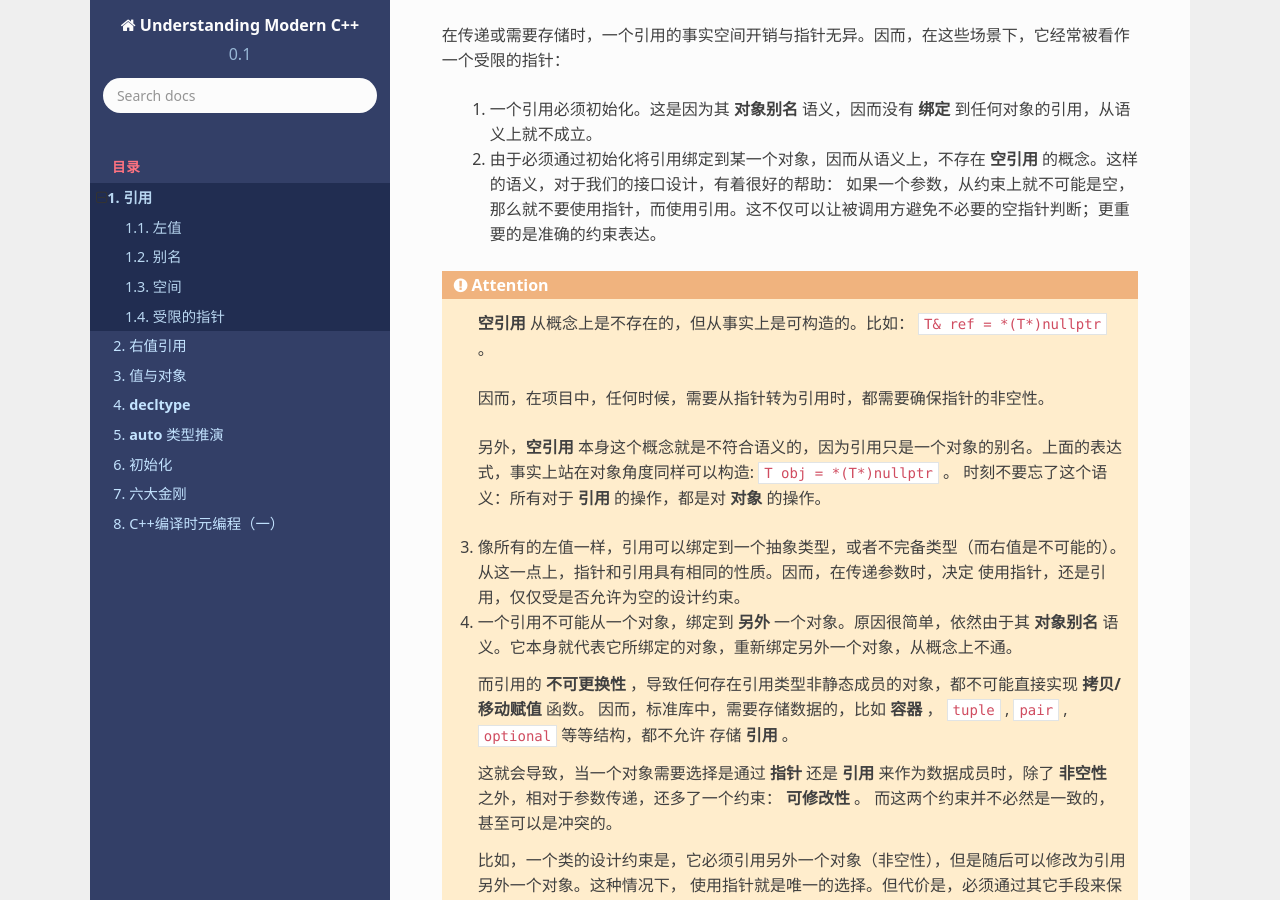
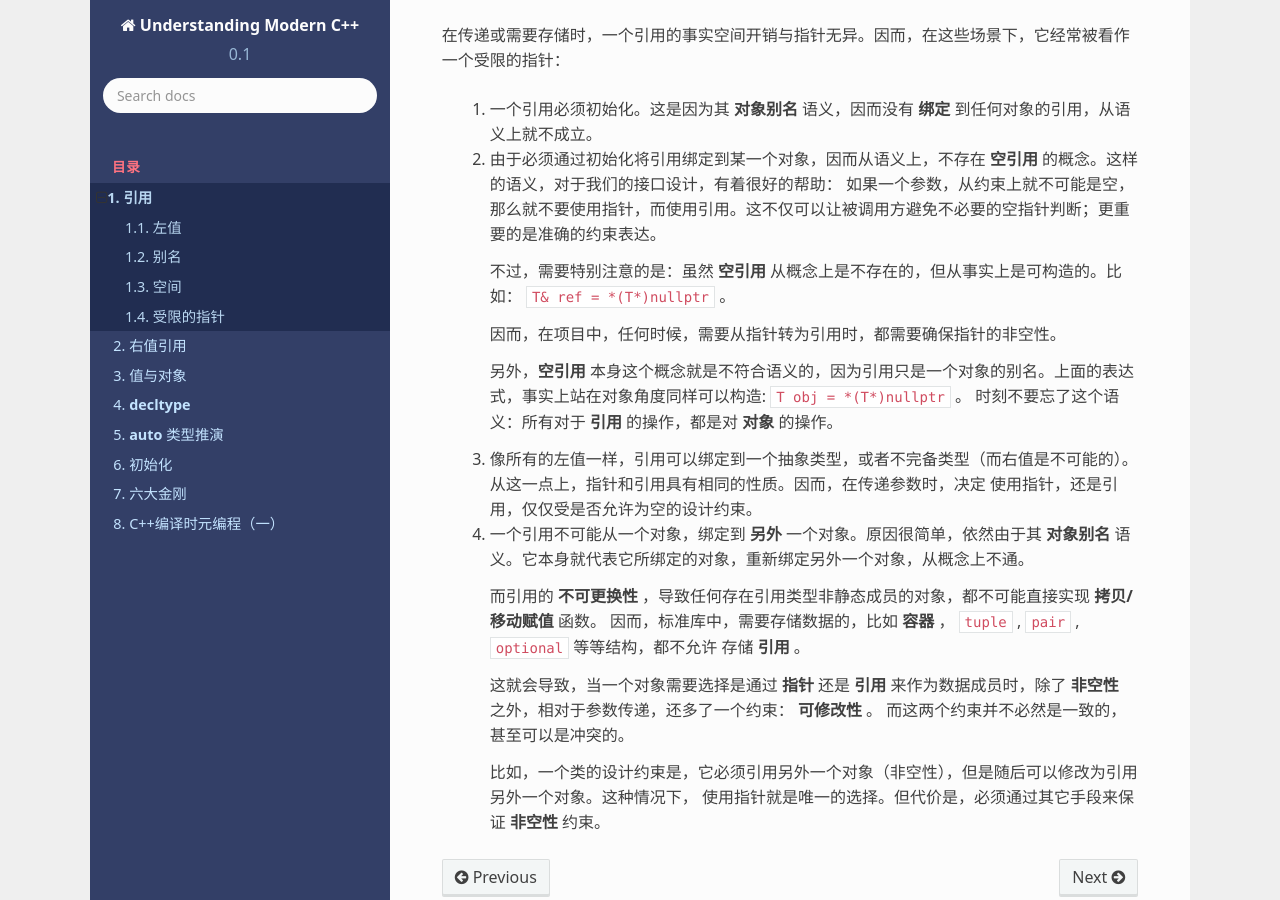
Before and after one commit to godsme/understand_modern_cpp, a Sphinx documentation site: the page built from docs/source/reference.rst, in a window 1280 px wide and 900 px high, scrolled down 2208 px. Built offline with Sphinx 7.4.7 and the Read the Docs theme 2.0.0, drawn with Linux system fonts in a browser that asks for light colours; formulas are drawn with MathJax 3.

Commit message:
removed idea

```diff
--- a/docs/source/reference.rst
+++ b/docs/source/reference.rst
@@ -95,14 +95,12 @@
  2. 由于必须通过初始化将引用绑定到某一个对象，因而从语义上，不存在 **空引用** 的概念。这样的语义，对于我们的接口设计，有着很好的帮助：
     如果一个参数，从约束上就不可能是空，那么就不要使用指针，而使用引用。这不仅可以让被调用方避免不必要的空指针判断；更重要的是准确的约束表达。
 
-.. attention::
+    不过，需要特别注意的是：虽然 **空引用** 从概念上是不存在的，但从事实上是可构造的。比如： ``T& ref = *(T*)nullptr`` 。
 
-   **空引用** 从概念上是不存在的，但从事实上是可构造的。比如： ``T& ref = *(T*)nullptr`` 。
+    因而，在项目中，任何时候，需要从指针转为引用时，都需要确保指针的非空性。
 
-   因而，在项目中，任何时候，需要从指针转为引用时，都需要确保指针的非空性。
-
-   另外，**空引用** 本身这个概念就是不符合语义的，因为引用只是一个对象的别名。上面的表达式，事实上站在对象角度同样可以构造: ``T obj = *(T*)nullptr`` 。
-   时刻不要忘了这个语义：所有对于 **引用** 的操作，都是对 **对象** 的操作。
+    另外，**空引用** 本身这个概念就是不符合语义的，因为引用只是一个对象的别名。上面的表达式，事实上站在对象角度同样可以构造: ``T obj = *(T*)nullptr`` 。
+    时刻不要忘了这个语义：所有对于 **引用** 的操作，都是对 **对象** 的操作。
 
  3. 像所有的左值一样，引用可以绑定到一个抽象类型，或者不完备类型（而右值是不可能的）。从这一点上，指针和引用具有相同的性质。因而，在传递参数时，决定
     使用指针，还是引用，仅仅受是否允许为空的设计约束。
```
